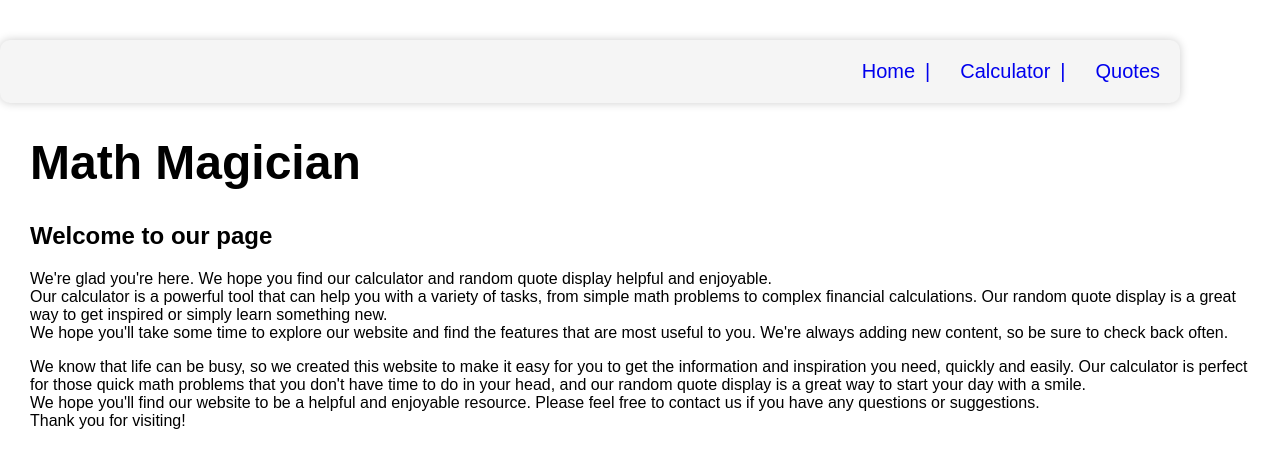
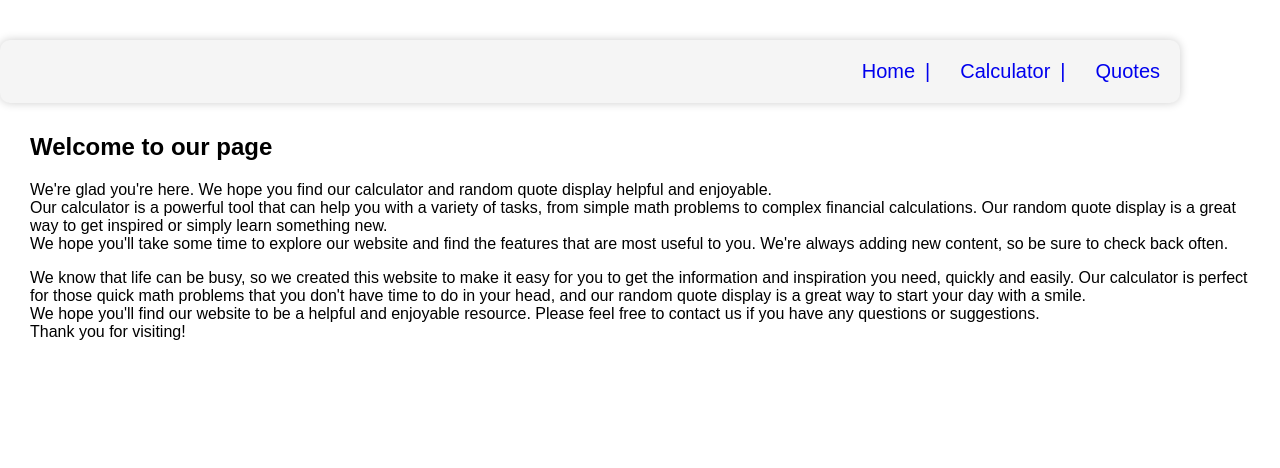
Before and after one commit to Kaiserabbas/math-magician, a React (Create React App) app: page / in a window 1280 px wide. Shown: the top 468 px of the page. Built offline with nearby package versions, Linux system fonts and the light colour scheme.

Commit message:
Modify Home.js (title removed)

```diff
--- a/src/components/Home.js
+++ b/src/components/Home.js
@@ -1,7 +1,6 @@
 const Home = () => {
   return (
     <div className="home">
-      <h1>Math Magician</h1>
       <h2>Welcome to our page</h2>
       <p>
         We&apos;re glad you&apos;re here. We hope you find our calculator and
```
